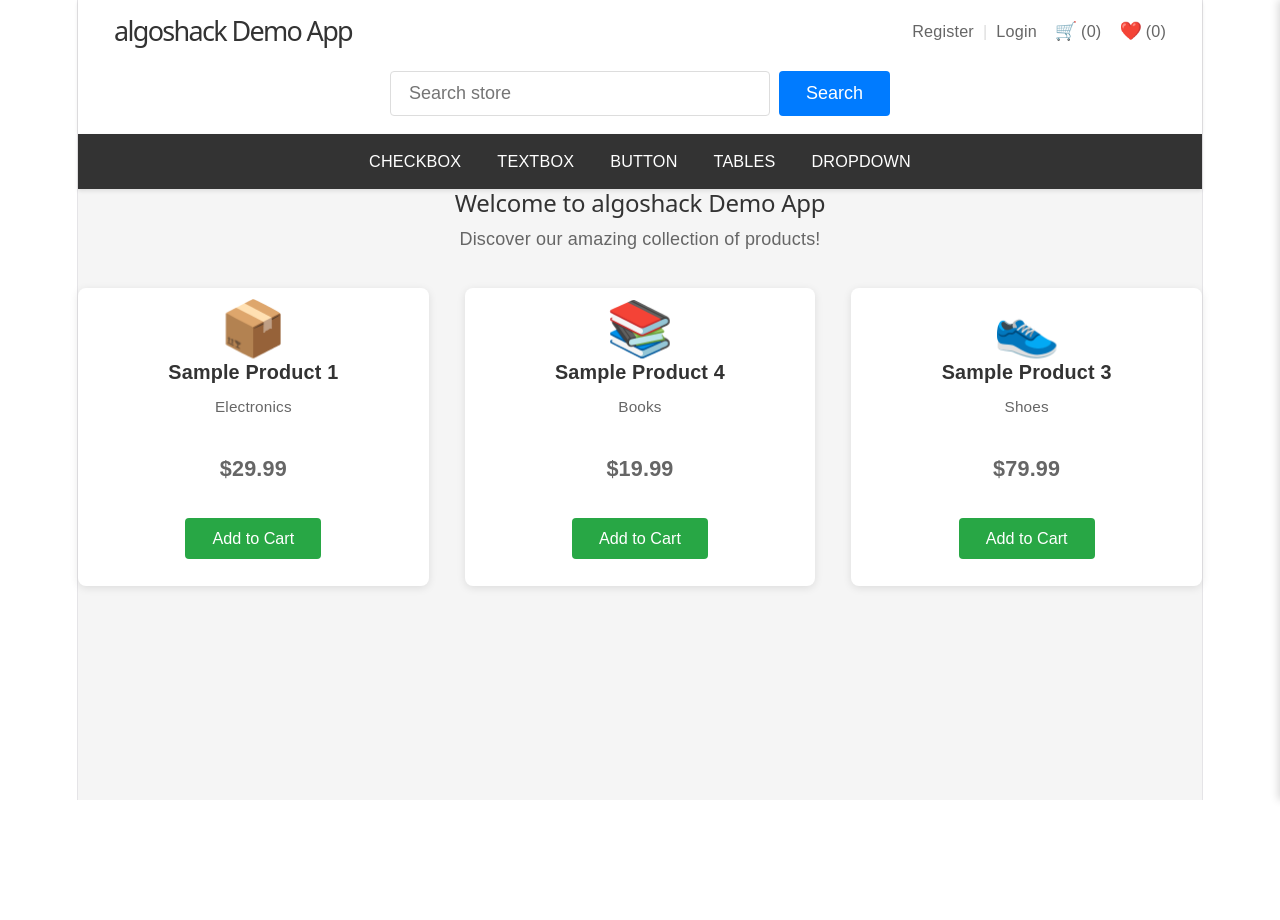
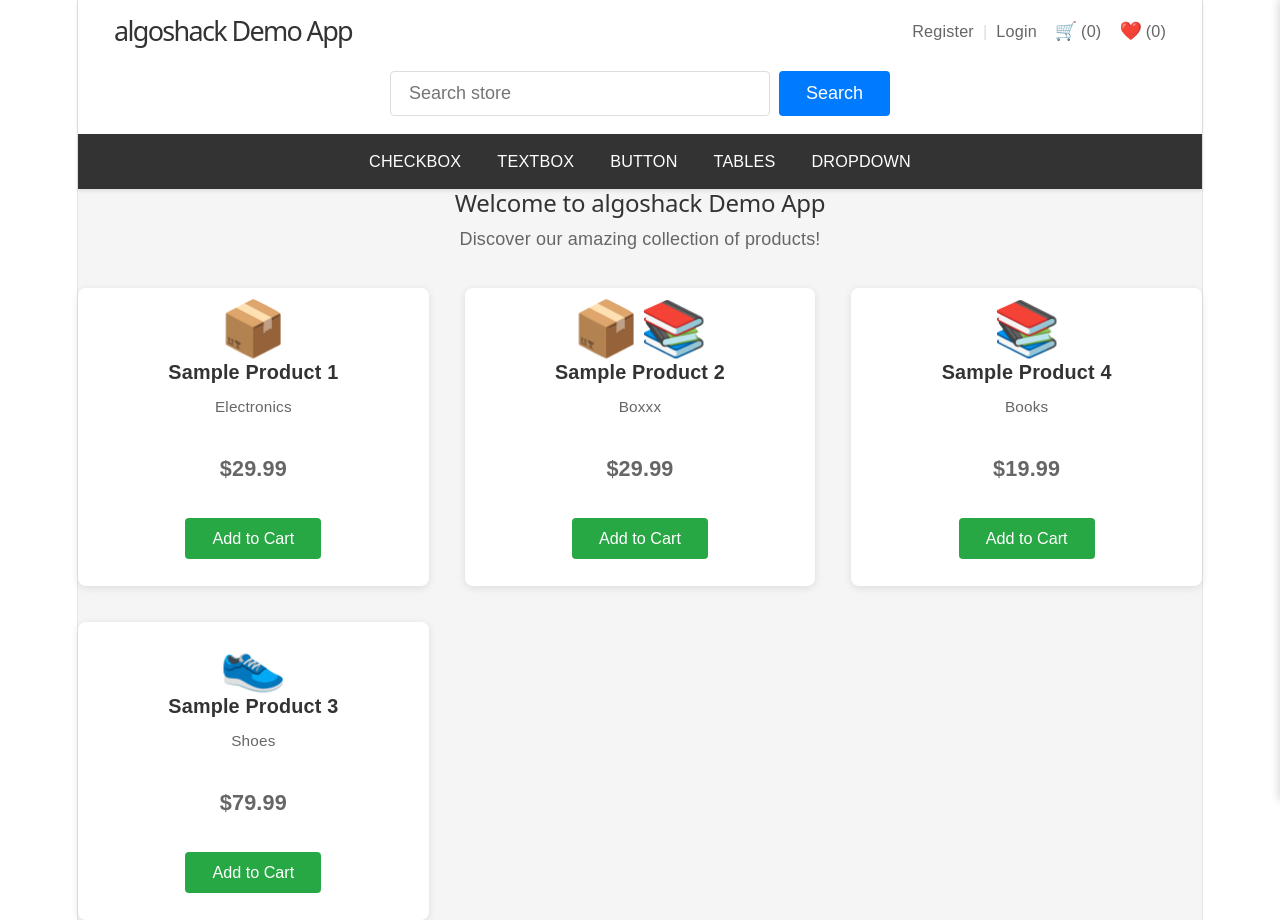
Before and after one commit to LAKSHMINARASIMHAN-ALGOSHACK/AutoHealDemoApp, a React (Vite) app: page / in a window 1280 px wide. Before the commit the page ends 800 px from the top, so only its background shows below. Built offline with nearby package versions, Linux system fonts and the light colour scheme.

Commit message:
changed box

```diff
--- a/src/components/Home.jsx
+++ b/src/components/Home.jsx
@@ -13,6 +13,14 @@ const Home = ({ addToCart, cartCount }) => {
       addedToCart: false
     },
     {
+      id: 2,
+      name: "Sample Product 2",
+      price: "$29.99",
+      icon: "📦📚",
+      category: "Boxxx",
+      addedToCart: false
+    },
+    {
       id: 4,
       name: "Sample Product 4",
       price: "$19.99",
@@ -20,8 +28,7 @@ const Home = ({ addToCart, cartCount }) => {
       category: "Books",
       addedToCart: false
     },
-
-        {
+    {
       id: 3,
       name: "Sample Product 3",
       price: "$79.99",
```
